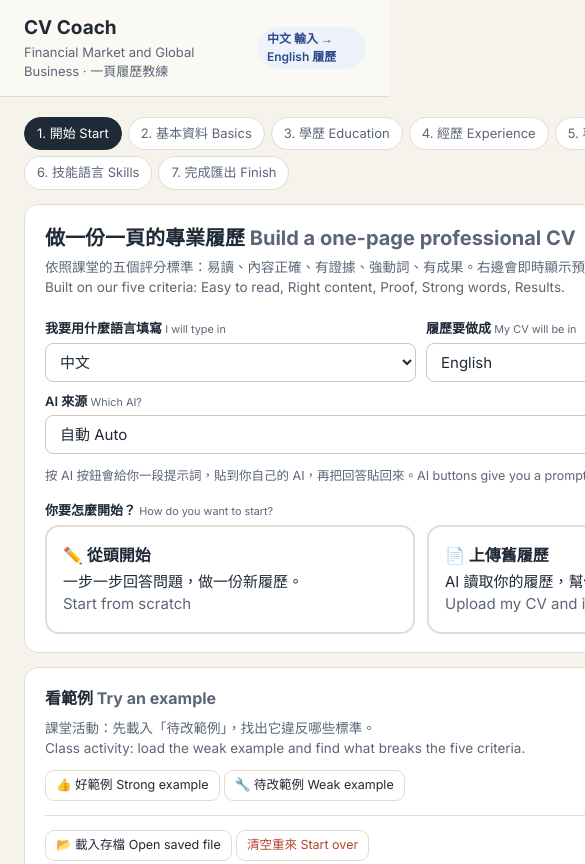
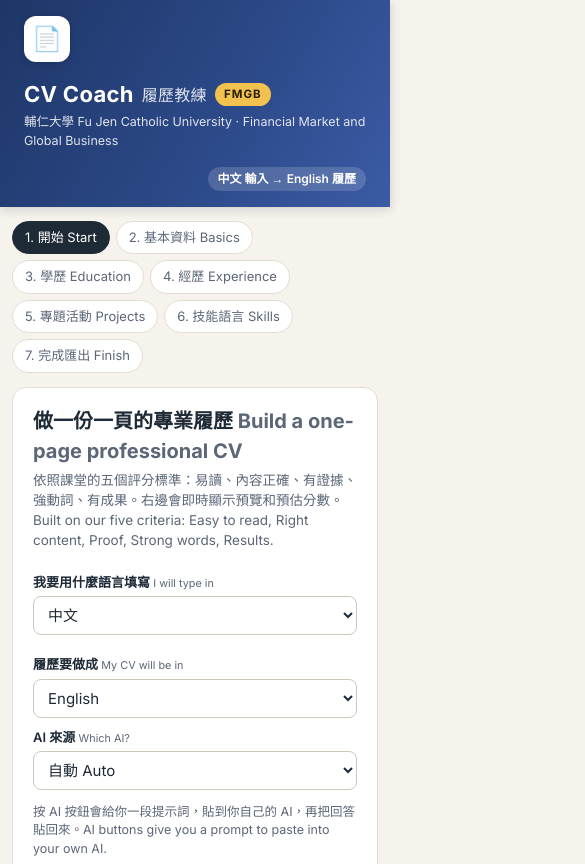
Before and after one commit to chiekang/cv-coach, a plain HTML site: page index.html in a window 390 px wide. Shown: the top 864 px of the page, 585 px wide, since content can reach past the window. Drawn offline with Linux system fonts and the light colour scheme.

Commit message:
Branded FMGB header, mobile layout fixes, README banner

```diff
--- a/index.html
+++ b/index.html
@@ -3,19 +3,25 @@
 <head>
 <meta charset="utf-8">
 <meta name="viewport" content="width=device-width, initial-scale=1">
-<title>CV Coach · FMGB</title>
+<title>CV Coach · FMGB · Fu Jen Catholic University</title>
 <link rel="stylesheet" href="https://fonts.googleapis.com/css2?family=Inter:wght@400;500;600;700&family=Noto+Sans+TC:wght@400;500;700&display=swap">
 <style>
 :root{--bg:#F6F3EC;--card:#FFFFFF;--ink:#1F2A37;--mute:#5B6676;--line:#E2DDD2;--navy:#2D4A8A;--green:#2F7D5B;--amber:#C98A1B;--red:#B4442F;--soft:#EEF2FA}
 *{box-sizing:border-box}
 body{margin:0;background:var(--bg);color:var(--ink);font:15px/1.5 Inter,"Noto Sans TC",system-ui,sans-serif}
-header{display:flex;align-items:center;gap:14px;padding:14px 24px;border-bottom:1px solid var(--line);background:#FBF9F4;position:sticky;top:0;z-index:5}
-header h1{font-size:19px;margin:0;font-weight:700}
-header .sub{color:var(--mute);font-size:13px}
+header{background:linear-gradient(120deg,#1E3768 0%,#2D4A8A 60%,#3B5BA5 100%);color:#fff;padding:16px 24px;position:sticky;top:0;z-index:5;box-shadow:0 2px 10px rgba(20,30,60,.18)}
+.hin{max-width:1500px;margin:0 auto;display:flex;align-items:center;gap:16px;flex-wrap:wrap}
+.logo{width:46px;height:46px;border-radius:12px;background:#fff;color:#2D4A8A;display:grid;place-items:center;font-size:24px;box-shadow:0 1px 6px rgba(0,0,0,.2)}
+.ht h1{font-size:22px;margin:0;font-weight:700;letter-spacing:.3px;display:flex;align-items:center;gap:8px;flex-wrap:wrap}
+.ht h1 .zh{font-weight:500;font-size:16px;opacity:.85}
+.ht .sub{font-size:12.5px;opacity:.85;margin-top:2px}
+.badge{font-size:11.5px;font-weight:700;letter-spacing:1px;background:#F2C14E;color:#2A2008;padding:3px 9px;border-radius:99px}
 header .sp{flex:1}
+header .pill{background:rgba(255,255,255,.16);color:#fff}
 .pill{font-size:12px;padding:3px 10px;border-radius:99px;background:var(--soft);color:var(--navy);font-weight:600}
 .wrap{display:grid;grid-template-columns:minmax(380px,1fr) minmax(420px,1fr);gap:24px;padding:20px 24px;max-width:1500px;margin:0 auto}
-@media (max-width:960px){.wrap{grid-template-columns:1fr}}
+@media (max-width:960px){.wrap{grid-template-columns:minmax(0,1fr);padding:14px 12px}.row,.choices{grid-template-columns:1fr}.row3{grid-template-columns:1fr}}
+.wrap>*{min-width:0}
 #steps{display:flex;flex-wrap:wrap;gap:6px;margin-bottom:14px}
 #steps button{border:1px solid var(--line);background:#fff;border-radius:99px;padding:6px 12px;font:inherit;font-size:13px;color:var(--mute);cursor:pointer}
 #steps button.on{background:var(--ink);color:#fff;border-color:var(--ink)}
@@ -97,14 +103,16 @@ textarea{resize:vertical;min-height:44px}
 #modal ol{padding-left:20px;margin:8px 0} #modal li{margin:6px 0}
 #modal .err{color:var(--red);font-size:13px;min-height:18px}
 hr{border:0;border-top:1px solid var(--line);margin:14px 0}
+@media (max-width:700px){.row,.choices,.row3{grid-template-columns:1fr}}
 </style>
 </head>
 <body>
-<header>
-  <div><h1>CV Coach</h1><div class="sub">Financial Market and Global Business · 一頁履歷教練</div></div>
-  <div class="sp"></div>
-  <span class="pill" id="langPill"></span>
-</header>
+<header><div class="hin">
+  <div class="logo">📄</div>
+  <div class="ht"><h1>CV Coach <span class="zh">履歷教練</span> <span class="badge">FMGB</span></h1>
+  <div class="sub">輔仁大學 Fu Jen Catholic University · Financial Market and Global Business</div></div>
+  <div class="sp"></div><span class="pill" id="langPill"></span>
+</div></header>
 <main class="wrap">
   <section id="left">
     <nav id="steps"></nav>
```
Also changed, not shown: 1 other file.
